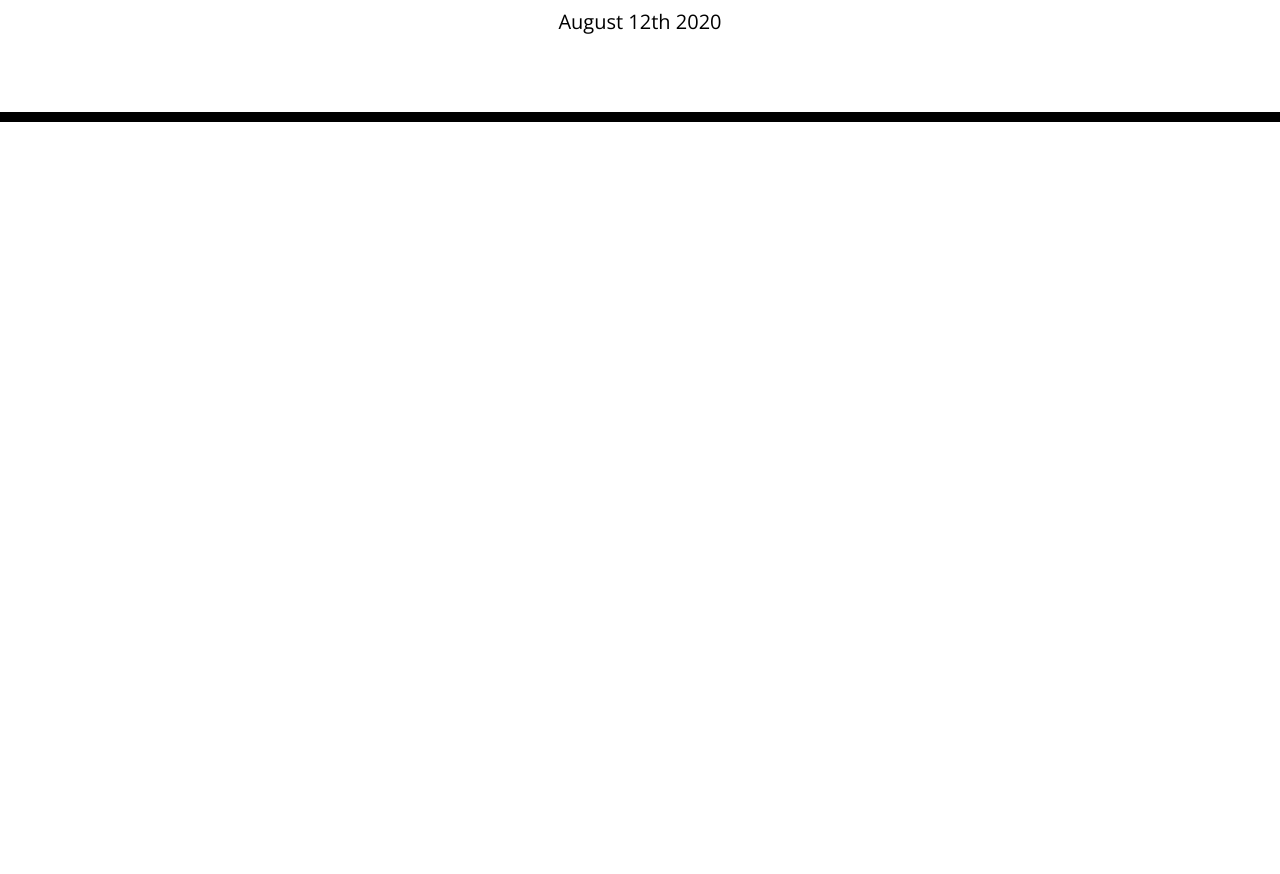
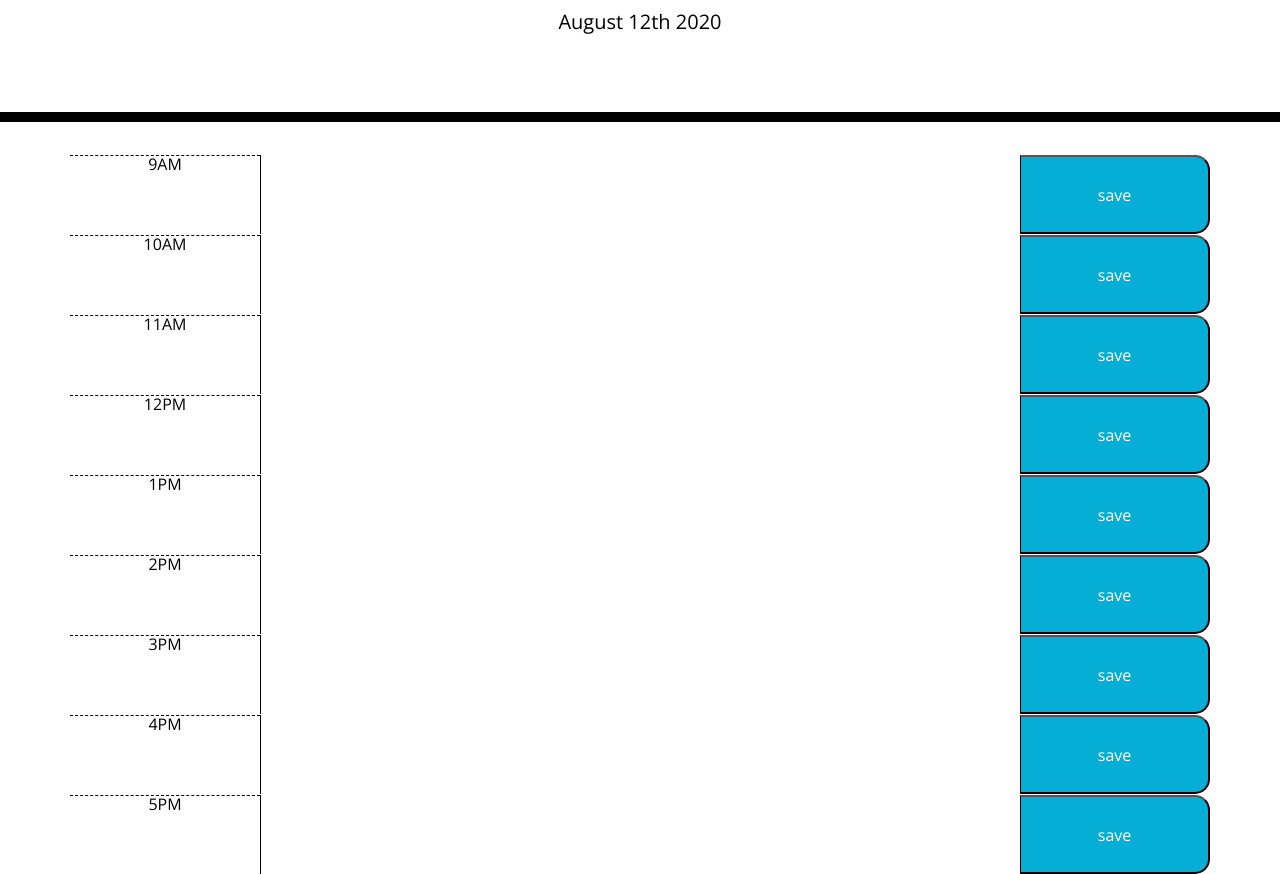
Before and after one commit to gkourako/Day-Planner, a plain HTML site: page Develop/index.html in a window 1280 px wide. Shown: the part 182-1056 px from the top of the page. Before the commit the page ends 800 px from the top, so only its background shows below. Drawn offline with nearby package versions, Linux system fonts and the light colour scheme.

Commit message:
Hard coded HTML Divs

```diff
--- a/Develop/index.html
+++ b/Develop/index.html
@@ -1,23 +1,14 @@
 <!DOCTYPE html>
 <html lang="en">
+
 <head>
   <meta charset="UTF-8" />
   <meta name="viewport" content="width=device-width, initial-scale=1.0" />
   <meta http-equiv="X-UA-Compatible" content="ie=edge" />
-    <link
-      rel="stylesheet"
-      href="https://stackpath.bootstrapcdn.com/bootstrap/4.3.1/css/bootstrap.min.css"
-    />
-    <link
-      rel="stylesheet"
-      href="https://use.fontawesome.com/releases/v5.8.1/css/all.css"
-      integrity="sha384-50oBUHEmvpQ+1lW4y57PTFmhCaXp0ML5d60M1M7uH2+nqUivzIebhndOJK28anvf"
-      crossorigin="anonymous"
-    />
-    <link
-      href="https://fonts.googleapis.com/css?family=Open+Sans&display=swap"
-      rel="stylesheet"
-    />
+  <link rel="stylesheet" href="https://stackpath.bootstrapcdn.com/bootstrap/4.3.1/css/bootstrap.min.css" />
+  <link rel="stylesheet" href="https://use.fontawesome.com/releases/v5.8.1/css/all.css"
+    integrity="sha384-50oBUHEmvpQ+1lW4y57PTFmhCaXp0ML5d60M1M7uH2+nqUivzIebhndOJK28anvf" crossorigin="anonymous" />
+  <link href="https://fonts.googleapis.com/css?family=Open+Sans&display=swap" rel="stylesheet" />
 
   <link rel="stylesheet" href="style.css" />
   <title>Work Day Scheduler</title>
@@ -29,13 +20,94 @@
     <p class="lead">A simple calendar app for scheduling your work day</p>
     <p id="currentDay" class="lead"></p>
   </header>
-    <section class="container">
 
 
-    </section>
+  <div class="container text-center">
+    <!-- New Hour -->
+    <div id="09" class="row time-block hour-block">
+      <div class="col-sm-2 hour">9AM</div>
+
+      <textarea class="description col-sm-8"></textarea>
+
+      <button class="col-sm-2 saveBtn">save</button>
+
+    </div>
+    <!-- New Hour -->
+
+
+   <div id="10" class="row time-block hour-block">
+      <div class="col-sm-2 hour">10AM</div>
+
+      <textarea class="description col-sm-8"></textarea>
+
+      <button class="col-sm-2 saveBtn">save</button>
+    </div>
+
+    <!-- New Hour -->
+   <div id="11" class="row time-block hour-block">
+      <div class="col-sm-2 hour">11AM</div>
+
+      <textarea class="description col-sm-8"></textarea>
+
+      <button class="col-sm-2 saveBtn">save</button>
+    </div>
+    <!-- New Hour -->
+
+    <div id="12" class="row time-block hour-block">
+      <div class="col-sm-2 hour">12PM</div>
+
+      <textarea class="description col-sm-8"></textarea>
+
+      <button class="col-sm-2 saveBtn">save</button>
+    </div>
+
+    <!-- New Hour -->
+    <div id="01" class="row time-block hour-block">
+      <div class="col-sm-2 hour">1PM</div>
+
+      <textarea class="description col-sm-8"></textarea>
+
+      <button class="col-sm-2 saveBtn">save</button>
+    </div>
+    <!-- New Hour -->
+    <div id="02" class="row time-block hour-block">
+      <div class="col-sm-2 hour">2PM</div>
+
+      <textarea class="description col-sm-8"></textarea>
+
+      <button class="col-sm-2 saveBtn">save</button>
+    </div>
+    <!-- New Hour -->
+    <div id="03" class="row time-block hour-block">
+      <div class="col-sm-2 hour">3PM</div>
+
+      <textarea class="description col-sm-8"></textarea>
+
+      <button class="col-sm-2 saveBtn">save</button>
+    </div>
+    <!-- New Hour -->
+    <div id="04" class="row time-block hour-block">
+      <div class="col-sm-2 hour">4PM</div>
+
+     <textarea class="description col-sm-8"></textarea>
+
+      <button class="col-sm-2 saveBtn">save</button>
+    </div>
+    <!-- New Hour -->
+    <div id="05" class="row time-block hour-block">
+      <div class="col-sm-2 hour">5PM</div>
+
+     <textarea class="description col-sm-8"></textarea>
+
+      <button class="col-sm-2 saveBtn">save</button>
+      </div>
+    </div>
+
+
 
   <script src="https://code.jquery.com/jquery-3.4.1.min.js"></script>
   <script src="https://cdnjs.cloudflare.com/ajax/libs/moment.js/2.24.0/moment.min.js"></script>
-    <script src="script.js"></script>
+  <script src="./script.js"></script>
 </body>
+
 </html>
--- a/Develop/script.js
+++ b/Develop/script.js
@@ -1,16 +1,17 @@
 function localstorage (ui) {
-  let custValue = localstorage.getItem(ui)
-  if (custValue) {
+  var value = localstorage.getItem(ui)
+  if (value) {
     $("#text{ui}").text(custValue)
 
 }}
 
-$( document ).ready(function(){
+window.addEventListener("load", function(){
+  console.log("hi")
   $("#currentDay").text(moment().format("MMMM Do YYYY"))
-  for (var i = 9; i < 18; i++) {
+  $("#hour").text(moment().format("HH"))
 
-    const row = $<`div data-time=${i} id='${i}'
-    class ="row>`}
-
-
+  let button9 = document.getElementById("btn9")
+  button9.addEventListener("click", function(){
+    console.log(button9)
+  })
 })
--- a/Develop/style.css
+++ b/Develop/style.css
@@ -33,7 +33,7 @@ textarea{
 .row {
   white-space: pre-wrap;
   height: 80px;
-  border-top: 1px solid black;;
+  border-top: 1px solid white;;
 }
 
 .hour {
```
Also changed, not shown: 1 other file. Lines whose indentation alone changed are shown as unchanged.
